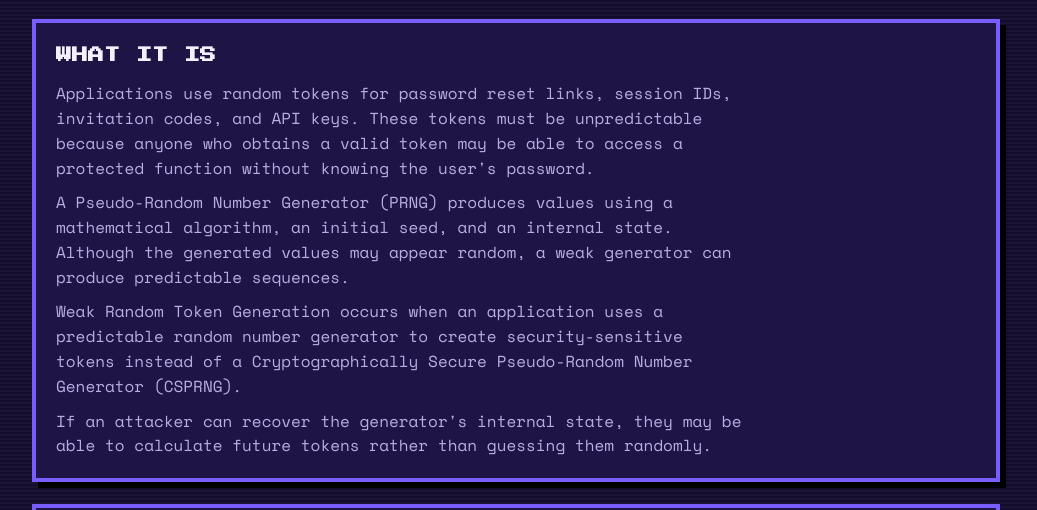
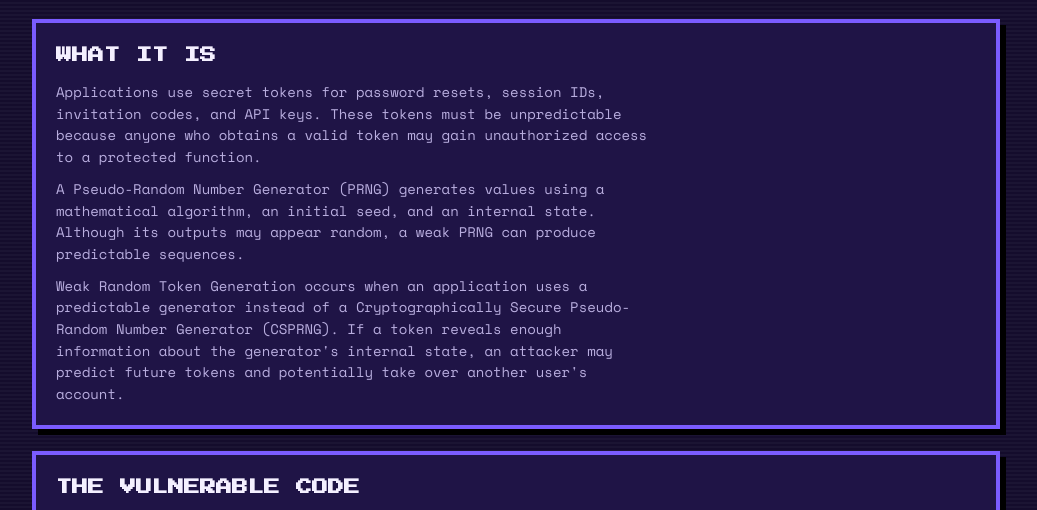
Before and after one commit to Renad1993/Final-Project-Interactive-Web-Security-Sandbox, a plain HTML site: page lab2.html in a window 1280 px wide. Shown: the part 256-766 px from the top of the page, without its empty margins (124-1161 px from the left). Drawn offline with nearby package versions, Linux system fonts and the light colour scheme.

Commit message:
Improved the content formatting, and added further explanations

```diff
--- a/lab2.html
+++ b/lab2.html
@@ -55,34 +55,20 @@
 
       <h2 id="what">What it is</h2>
 
-      <p>
-        Applications use random tokens for password reset links,
-        session IDs, invitation codes, and API keys.
-        These tokens must be unpredictable because anyone
-        who obtains a valid token may be able to access
-        a protected function without knowing the user's password.
+      <p class="note">
+        Applications use secret tokens for password resets, session IDs, invitation codes, and API keys. These tokens must be unpredictable
+        because anyone who obtains a valid token may gain unauthorized access to a protected function.
       </p>
 
-      <p>
-        A Pseudo-Random Number Generator (PRNG) produces values
-        using a mathematical algorithm, an initial seed,
-        and an internal state.
-        Although the generated values may appear random,
-        a weak generator can produce predictable sequences.
+      <p class="note">
+        A Pseudo-Random Number Generator (PRNG) generates values using a mathematical algorithm, an initial seed, and an internal state.
+        Although its outputs may appear random, a weak PRNG can produce predictable sequences.
       </p>
 
-      <p>
-        Weak Random Token Generation occurs when an application
-        uses a predictable random number generator to create
-        security-sensitive tokens instead of a
-        Cryptographically Secure Pseudo-Random Number Generator
-        (CSPRNG).
-      </p>
-
-      <p>
-        If an attacker can recover the generator's internal state,
-        they may be able to calculate future tokens rather
-        than guessing them randomly.
+      <p class="note">
+        Weak Random Token Generation occurs when an application uses a predictable generator instead of a Cryptographically Secure Pseudo-Random Number
+        Generator (CSPRNG). If a token reveals enough information about the generator's internal state, an attacker may predict future tokens and
+        potentially take over another user's account.
       </p>
 
     </section>
@@ -120,7 +106,7 @@
 
       <h2 id="try">Try it</h2>
 
-      <p>
+      <p class="note">
         This simulation demonstrates how an attacker can
         predict a victim's password reset token when
         an application uses a weak random number generator.
@@ -150,7 +136,7 @@
 
           <p class="lbl">PASSWORD RESET SIMULATION</p>
 
-          <p>
+          <p class="note">
             The attacker requests a password reset token
             for their own account.
             A second token is then generated for the victim
@@ -232,14 +218,14 @@
 
       <h2 id="why">Why it matters</h2>
 
-      <p>
+      <p class="note">
         Predictable password reset tokens can lead to
         account takeover.
         An attacker may calculate another user's reset token
         without knowing their password.
       </p>
 
-      <p>
+      <p class="note">
         <b>Attack scenario:</b>
         The attacker requests a password reset token
         for their own account and observes the generated value.
@@ -248,7 +234,7 @@
         that token and use it to reset the victim's password.
       </p>
 
-      <p>
+      <p class="note">
         <b>Guessable seeds:</b>
         Using the current timestamp as a seed can also
         be dangerous.
@@ -257,7 +243,7 @@
         a small range of possible seeds.
       </p>
 
-      <p>
+      <p class="note">
         <b>Hashing does not solve predictability:</b>
         Hashing a predictable value does not automatically
         make it unpredictable.
@@ -265,7 +251,7 @@
         they can calculate its hash as well.
       </p>
 
-      <p>
+      <p class="note">
         <b>Real-world examples:</b>
         The Debian OpenSSL vulnerability (CVE-2008-0166)
         reduced the number of possible cryptographic keys.
```
